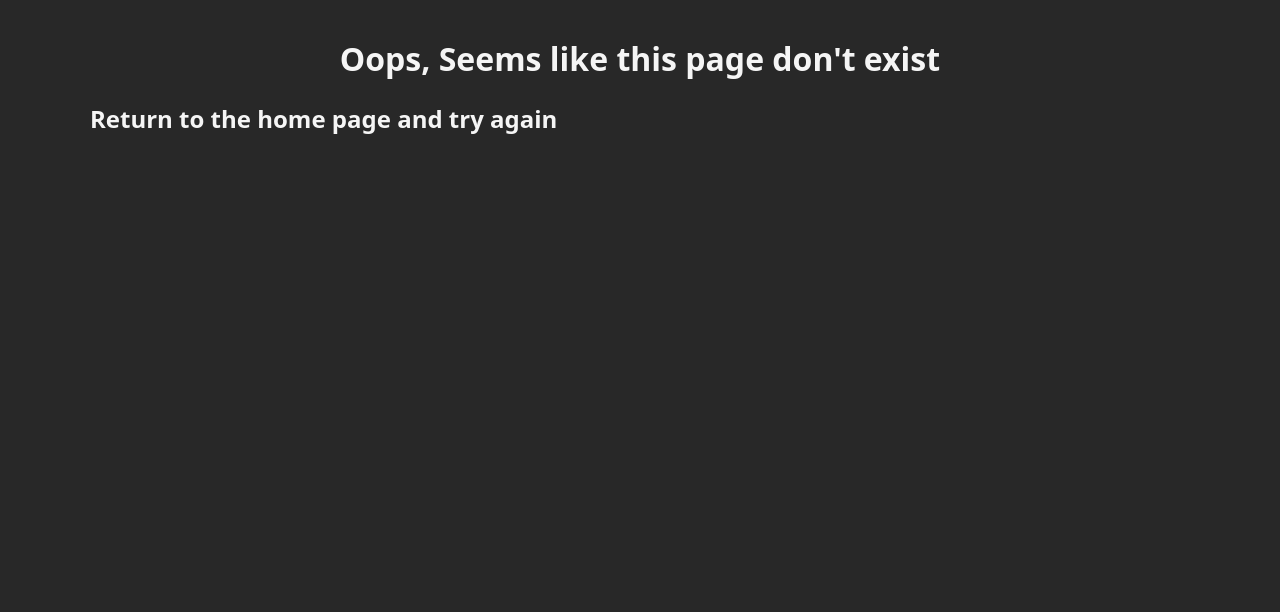
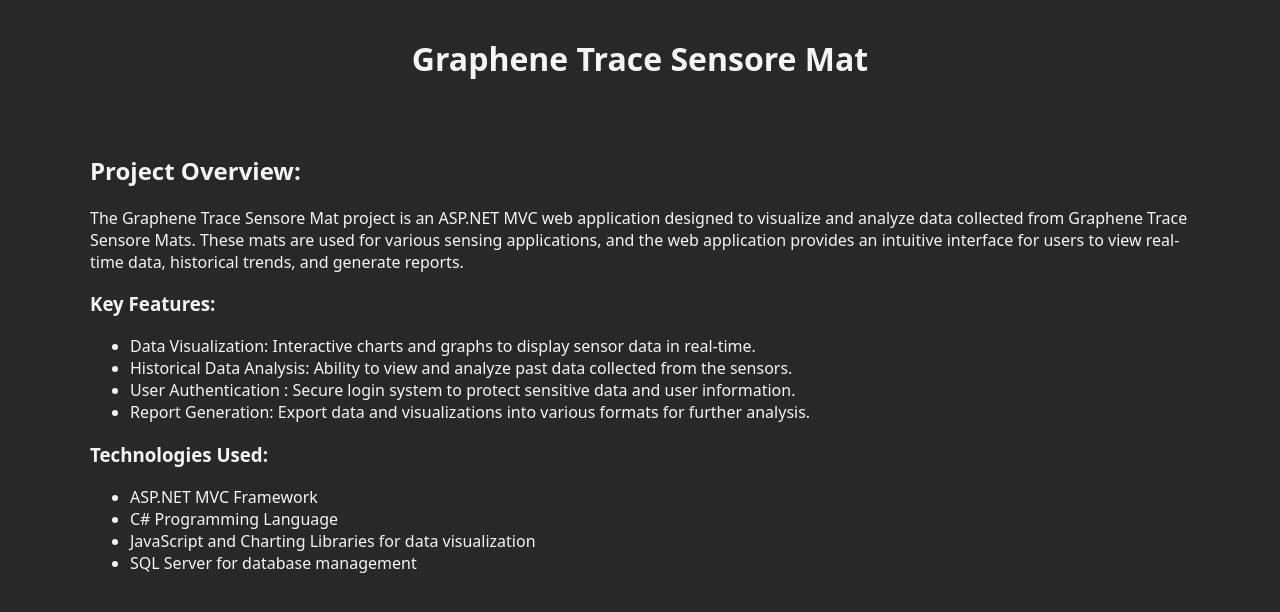
Before and after one commit to Jaaay-M/Jay-Manning-Portfolio, a React (Vite) app in the folder Portfolio/: page /GrapheneTrace in a window 1280 px wide. Shown: the top 612 px of the page. Built offline with nearby package versions, Linux system fonts and the light colour scheme.

Commit message:
Refactor ProjectCard to use React Router Link and add GrapheneTrace page with routing

```diff
--- a/Portfolio/components/ProjectCard.jsx
+++ b/Portfolio/components/ProjectCard.jsx
@@ -1,11 +1,13 @@
+import { Link } from "react-router-dom";
+
 const ProjectCard = ({ link, title, desc, img }) => (
-  <a href={link} target="_blank" rel="noopener noreferrer" className="card">
+  <Link to={link} className="card">
     <img src={img} alt={title} />
     <div className="card-content">
       <h3>{title}</h3>
       <p>{desc}</p>
     </div>
-  </a>
+  </Link>
 );
 
 export default ProjectCard;
--- /dev/null
+++ b/Portfolio/pages/GrapheneTrace.jsx
@@ -0,0 +1,35 @@
+export const GrapheneTrace = () => {
+    return (
+        <div>
+            <header>
+                <div className="container">
+                    <h1>Graphene Trace Sensore Mat</h1>
+                </div>
+            </header>
+
+            <main>
+                <div className="container">
+                    <h2>Project Overview:</h2>
+                    <p>
+                        The Graphene Trace Sensore Mat project is an ASP.NET MVC web application designed to visualize and analyze data collected from Graphene Trace Sensore Mats. These mats are used for various sensing applications, and the web application provides an intuitive interface for users to view real-time data, historical trends, and generate reports.
+                    </p>
+                    <h3>Key Features:</h3>
+                    <ul>
+                        <li>Data Visualization: Interactive charts and graphs to display sensor data in real-time.</li>
+                        <li>Historical Data Analysis: Ability to view and analyze past data collected from the sensors.</li>
+                        <li>User Authentication
+: Secure login system to protect sensitive data and user information.</li>
+                        <li>Report Generation: Export data and visualizations into various formats for further analysis.</li>
+                    </ul>
+                    <h3>Technologies Used:</h3>
+                    <ul>
+                        <li>ASP.NET MVC Framework</li>
+                        <li>C# Programming Language</li>
+                        <li>JavaScript and Charting Libraries for data visualization</li>
+                        <li>SQL Server for database management</li>
+                    </ul>
+                </div>
+            </main>
+        </div>
+    );
+};
--- a/Portfolio/pages/Home.jsx
+++ b/Portfolio/pages/Home.jsx
@@ -17,13 +17,13 @@
 
                 <div className="card-grid">
                     <ProjectCard
-                        link="https://github.com/Jaaay-M/Graphene_Trace_ARU"
+                        link="/GrapheneTrace"
                         title="Graphene Trace Sensore Mat"
                         desc="An ASP.NET MVC web application for visualizing data from Graphene Trace Sensore Mats."
                         img={GrapheneTraceLogo}
                     />
                     <ProjectCard
-                        link="https://github.com/Jaaay-M/Car_Dealership"
+                        link="/CarDealership"
                         title="Car Dealership Management System"
                         desc="A terminal-based application written in C to manage car dealership stock and sales."
                         img={CarDealershipLogo}
--- a/Portfolio/src/App.jsx
+++ b/Portfolio/src/App.jsx
@@ -2,6 +2,7 @@
 import { Home } from "../pages/Home";
 import { NotFound } from "../pages/NotFound";
 import { CarDealership } from "../pages/CarDealership";
+import { GrapheneTrace } from "../pages/GrapheneTrace";
 
 function App() {
   return (
@@ -9,6 +10,7 @@
       <Route path="/" element={<Home />} />
       <Route path="*" element={<NotFound />} />
       <Route path="/CarDealership" element={<CarDealership />} />
+      <Route path="/GrapheneTrace" element={<GrapheneTrace />} />
     </Routes>
   );
 }
```
